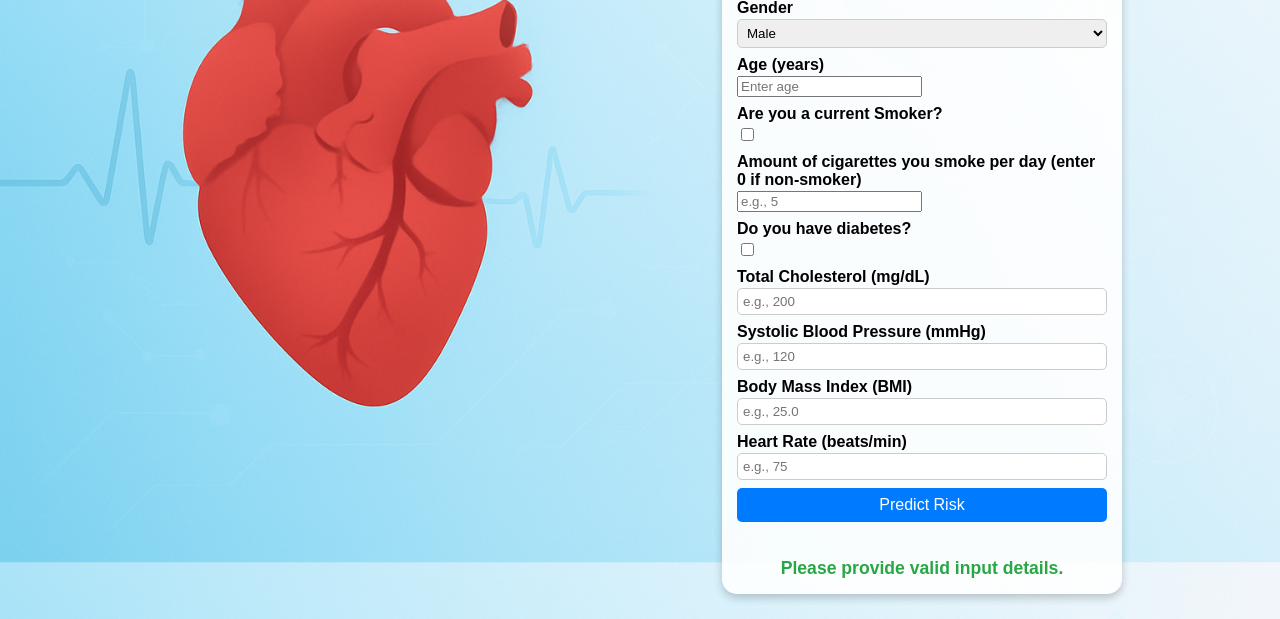
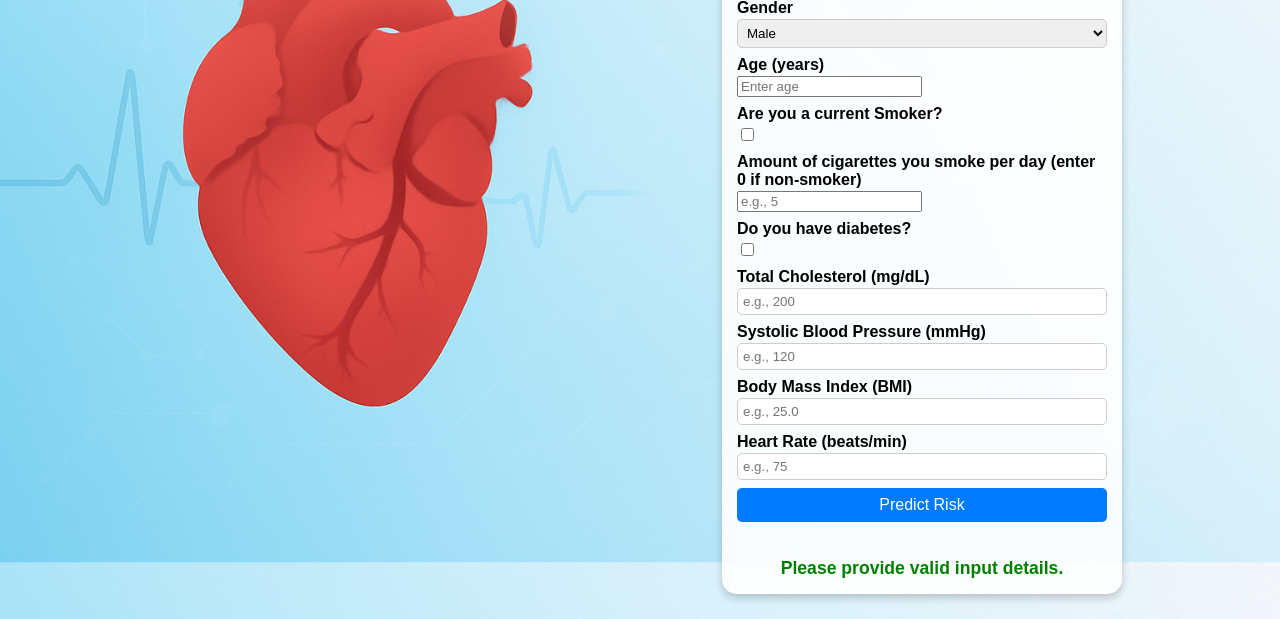
Before and after one commit to Nazihahaha/Coronary-Heart-Disease-Prediction, a Flask app: page / in a window 1280 px wide. Shown: the part 181-800 px from the top of the page. Run offline with Flask 3, Linux system fonts and the light colour scheme.

Commit message:
Update risk output logic and CSS color
Changed .no-risk CSS color from hex to 'green'. Updated prediction output class logic to distinguish between 'High Risk' and 'Low Risk' outputs for more accurate styling.

```diff
--- a/templates/index.html
+++ b/templates/index.html
@@ -100,7 +100,7 @@
     }
 
     .no-risk {
-        color: #28a745; /* A standard green color */
+        color: green; /* A standard green color */
     }
 </style>
 
@@ -204,7 +204,7 @@
                 {{ form.submit(class="submit-button") }}
             </div>
             <br>
-            <div class="prediction-output {% if 'Risk' in output %}risk{% else %}no-risk{% endif %}">
+            <div class="prediction-output {% if 'High Risk' in output %}risk{% elif 'Low Risk' in output %}no-risk{% else %}no-risk{% endif %}">
                 {{ output }}
             </div>
         </form>
```
Also changed, not shown: 1 other file.
